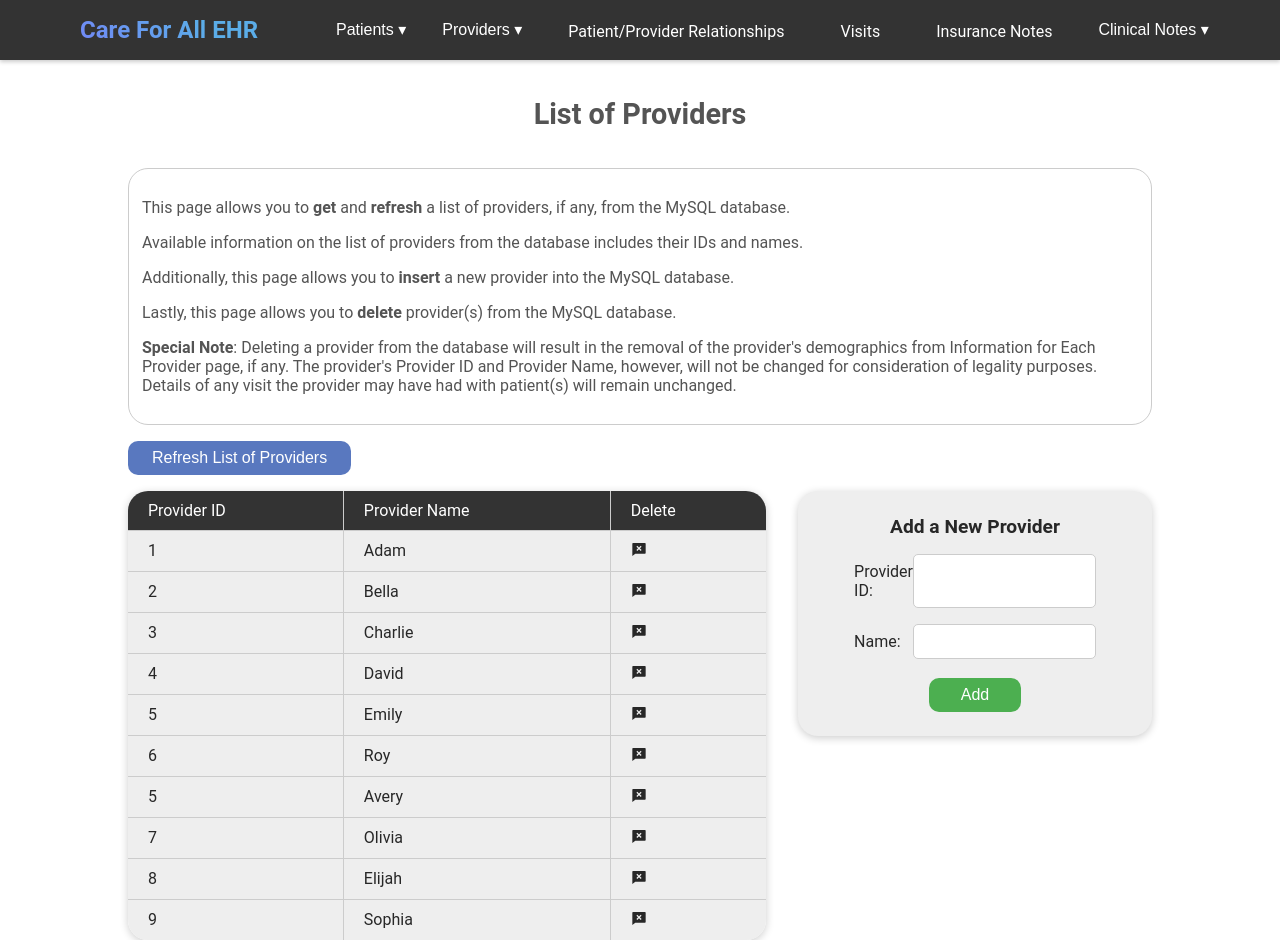
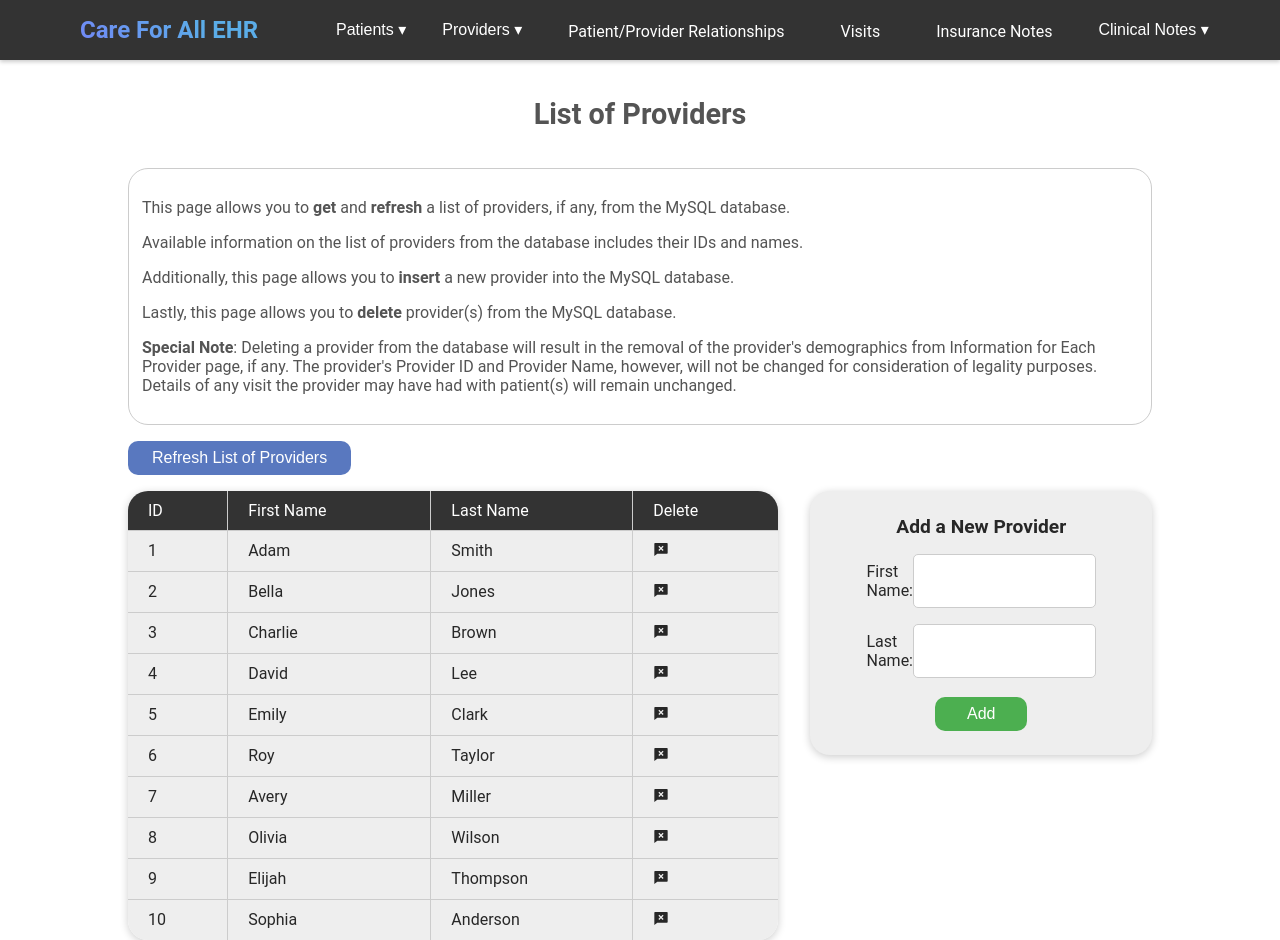
Before and after one commit to anson-poon/care-for-all-ehr, a React (Create React App) app: page /providerindex in a window 1280 px wide. Built offline with nearby package versions, Linux system fonts and the light colour scheme.

Commit message:
Updated provider data and index to have first and last name

```diff
--- a/src/data/providerData.js
+++ b/src/data/providerData.js
@@ -5,79 +5,89 @@ const providerData = [
     specialty: 'Anesthesiologist',
     phoneNumber: '234566',
     providerID: 1,
-    providerName: 'Adam'
+    providerFirstName: 'Adam',
+    providerLastName: 'Smith'
   },
   {
-    providerProfileID: 1,
+    providerProfileID: 2,
     title: 'MD',
     specialty: 'Ophthalmologist',
     phoneNumber: '234565',
     providerID: 2,
-    providerName: 'Bella'
+    providerFirstName: 'Bella',
+    providerLastName: 'Jones'
   },
   {
-    providerProfileID: 1,
+    providerProfileID: 3,
     title: 'DO',
     specialty: 'Family Medicine Physician',
     phoneNumber: '234564',
     providerID: 3,
-    providerName: 'Charlie'
+    providerFirstName: 'Charlie',
+    providerLastName: 'Brown'
   },
   {
-    providerProfileID: 1,
+    providerProfileID: 4,
     title: 'MD',
     specialty: 'Orthopedic Surgeon',
     phoneNumber: '234563',
     providerID: 4,
-    providerName: 'David'
+    providerFirstName: 'David',
+    providerLastName: 'Lee'
   },
   {
-    providerProfileID: 1,
+    providerProfileID: 5,
     title: 'DO',
     specialty: 'Psychiatrist',
     phoneNumber: '234562',
     providerID: 5,
-    providerName: 'Emily'
+    providerFirstName: 'Emily',
+    providerLastName: 'Clark'
   },
   {
-    providerProfileID: 3,
+    providerProfileID: 6,
     title: 'DO',
     specialty: 'General Hospitalist',
     phoneNumber: '234568',
     providerID: 6,
-    providerName: 'Roy'
+    providerFirstName: 'Roy',
+    providerLastName: 'Taylor'
   },
   {
-    providerProfileID: 2,
+    providerProfileID: 7,
     title: 'MD',
     specialty: 'General Surgeon',
     phoneNumber: '234567',
-    providerID: 5,
-    providerName: 'Avery'
+    providerID: 7,
+    providerFirstName: 'Avery',
+    providerLastName: 'Miller'
   },
   {
-    providerProfileID: 4,
+    providerProfileID: 8,
     title: 'MD',
     specialty: 'Pediatrician',
     phoneNumber: '234569',
-    providerID: 7,
-    providerName: 'Olivia'
+    providerID: 8,
+    providerFirstName: 'Olivia',
+    providerLastName: 'Wilson'
   },
   {
-    providerProfileID: 5,
+    providerProfileID: 9,
     title: 'DO',
     specialty: 'Cardiologist',
     phoneNumber: '234570',
-    providerID: 8,
-    providerName: 'Elijah'
+    providerID: 9,
+    providerFirstName: 'Elijah',
+    providerLastName: 'Thompson'
   },
   {
-    providerProfileID: 6,
+    providerProfileID: 10,
     title: 'MD',
     specialty: 'Dermatologist',
     phoneNumber: '234571',
-    providerID: 9,
-    providerName: 'Sophia'
+    providerID: 10,
+    providerFirstName: 'Sophia',
+    providerLastName: 'Anderson'
   },
 ];
 
--- a/src/pages/ProviderIndexPage.js
+++ b/src/pages/ProviderIndexPage.js
@@ -28,8 +28,9 @@ function ProviderIndexPage() {
                     <table id="providerindex">
                         <thead>
                             <tr>
-                                <th>Provider ID</th>
-                                <th>Provider Name</th>
+                                <th>ID</th>
+                                <th>First Name</th>
+                                <th>Last Name</th>
                                 <th>Delete</th>
                             </tr>
                         </thead>
@@ -37,7 +38,8 @@ function ProviderIndexPage() {
                             {providerData.map((item, index) => (
                                 <tr key={index}>
                                     <th>{item.providerID}</th>
-                                    <th>{item.providerName}</th>
+                                    <th>{item.providerFirstName}</th>
+                                    <th>{item.providerLastName}</th>
                                     <th><RiChatDeleteFill className="icon" /></th>
                                 </tr>
                             ))}
@@ -48,14 +50,14 @@ function ProviderIndexPage() {
                     <form action="" method="get" className="add-form">
                         <h4>Add a New Provider</h4>
                         <div className="form-row">
-                            <label for="providerID">Provider ID: </label>
-                            <input type="text" name="providerID" id="providerID" required />
+                            <label for="firstName">First Name: </label>
+                            <input type="text" name="firstName" id="firstName" required />
                         </div>
                         <div className="form-row">
-                            <label for="name">Name: </label>
-                            <input type="text" name="name" id="name" required />
+                            <label for="lastName">Last Name: </label>
+                            <input type="text" name="lastName" id="lastName" required />
                         </div>
-                        <br />
+                        <br/>
                         <button className="add-button">Add</button>
                     </form>
                 </div>
```
